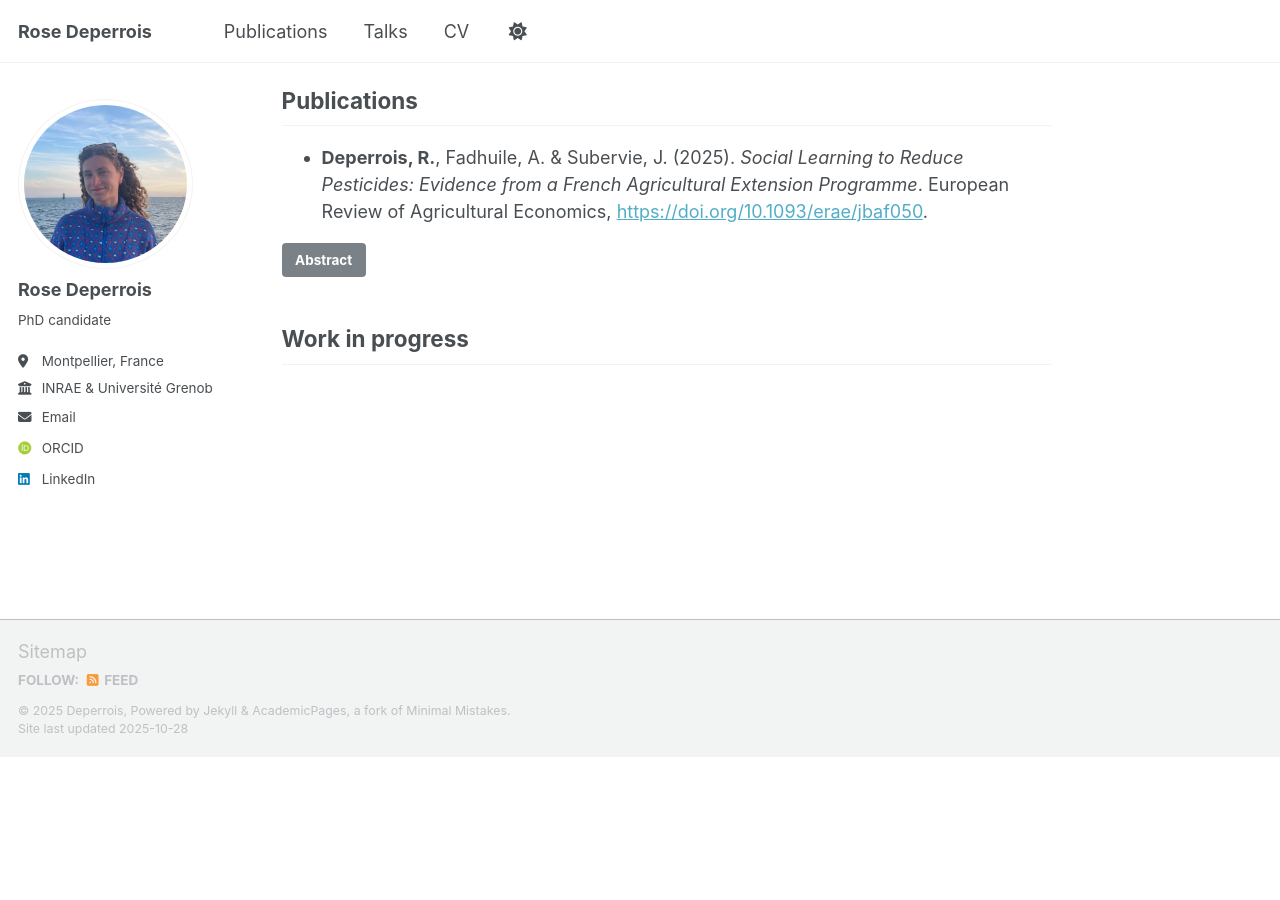
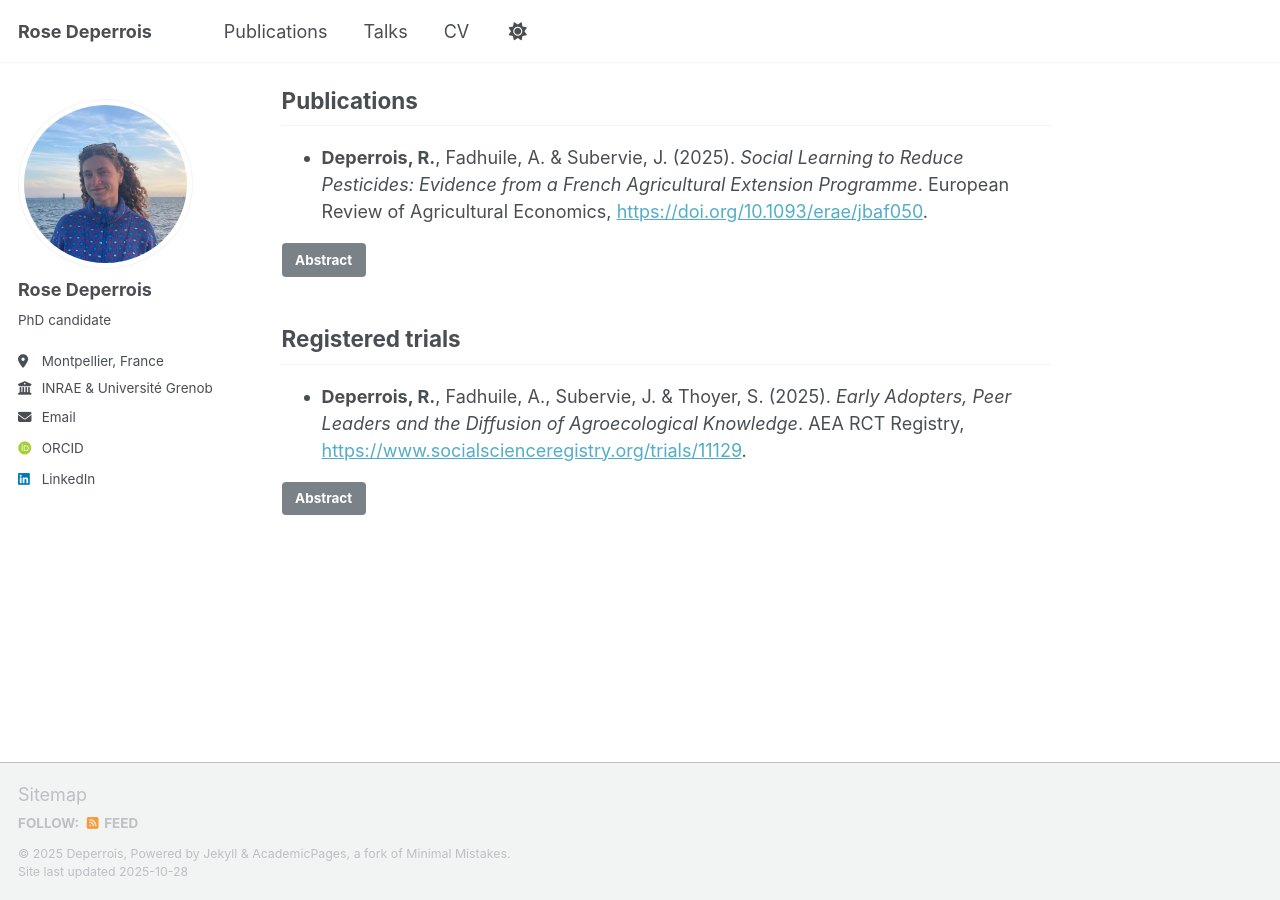
Before and after one commit to rosedeperrois/rosedeperrois.github.io, a Jekyll site: the page built from _pages/about.md, in a window 1280 px wide and 900 px high, scrolled down 580 px. Built offline with Jekyll 4.4.1, drawn with Linux system fonts in a browser that asks for light colours; some web fonts are replaced; a script that is not in the unit is left out; before the commit the page ends 1337 px from its top, so only the background shows below that.

Commit message:
Update about.md

```diff
--- a/_pages/about.md
+++ b/_pages/about.md
@@ -26,5 +26,9 @@ Publications
 <summary class="btn btn-abstract">Abstract</summary>    <p>Social learning is likely to play a crucial role in disseminating new agricultural technologies and driving the agroecological transition in European countries. We evaluated a French pesticide reduction programme designed to train farmers and promote practices through demonstration days on participating farms. Using pseudo-panel data from surveys conducted before and after the program’s launch, we found evidence of decreased pesticide use among cohorts linked to farms attending demonstration days. Our analysis, supported by a placebo test and various robustness checks, suggests that peer-sharing in training programs can scale up effectively at no additional cost.</p>
   </details>
 
-Work in progress
+Registered trials
 --------
+- **Deperrois, R.**, Fadhuile, A., Subervie, J. & Thoyer, S. (2025). *Early Adopters, Peer Leaders and the Diffusion of Agroecological Knowledge*. AEA RCT Registry,  [https://www.socialscienceregistry.org/trials/11129](https://www.socialscienceregistry.org/trials/11129).
+<details class="abstract-box">
+<summary class="btn btn-abstract">Abstract</summary>    <p>Peer-to-peer knowledge diffusion is increasingly recognized as a key mechanism in various economic contexts and may play a crucial role in fostering the adoption of agroecological practices among farmers. However, the conditions for effective peer learning remain poorly understood, particularly regarding the role of the injection point – the first individual to receive information – within a peer group. This study examines whether the profile of the injection point affects the diffusion of agroecological knowledge. We conduct a randomized controlled trial (RCT) with roughly 850 voluntary French farmers, randomly assigned to peer groups on a digital communication platform. Over an 18-month period, only one farmer per treated group receives information on agroecology, serving as the injection point for diffusion. Treatment varies according to whether the injection point is an early adopter of agroecology or an ordinary peer. A benchmark group receives direct broadcasting of the information to all members. The experiment began in January 2025 and will run until June 2026, with data collection ongoing.</p>
+  </details>
```
